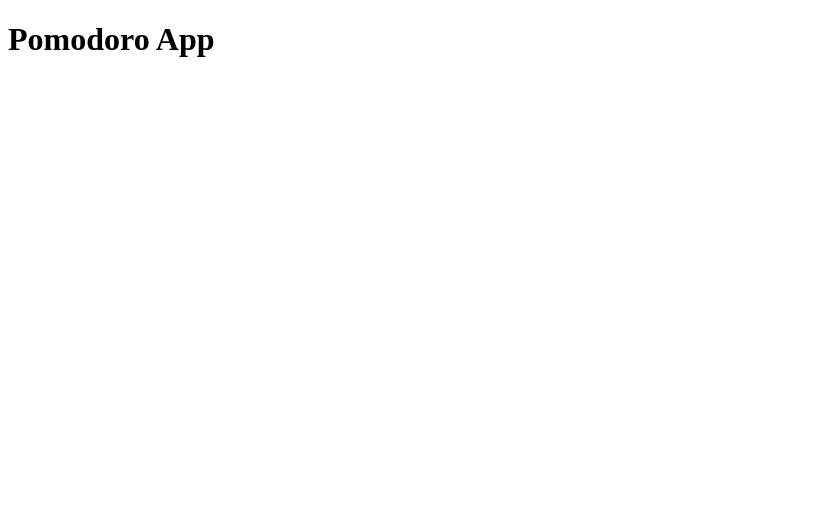
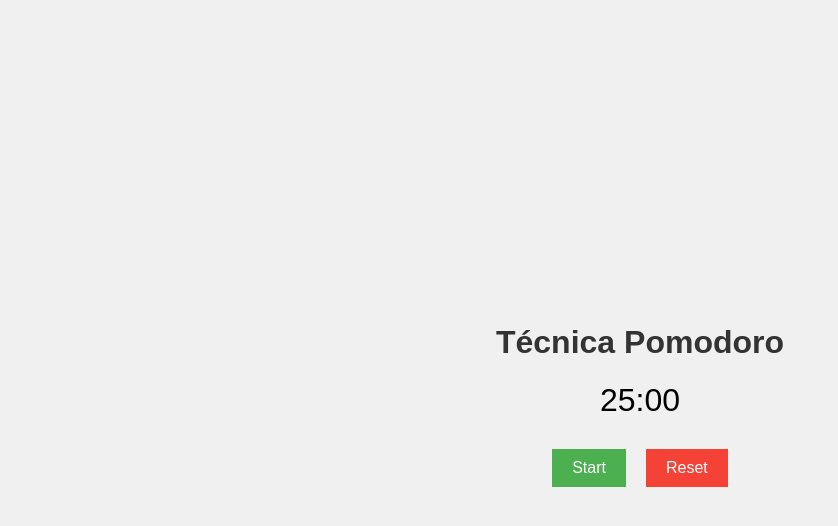
Before and after one commit to marcenico/pomodoro-app, a React (Vite) app: page / in a window 1280 px wide. Shown: the top 526 px of the page, without its empty margins (0-838 px from the left). Built offline with nearby package versions, Linux system fonts and the light colour scheme.

Commit message:
feat(main-funcionality): added the main functionality of pomodoro technique

```diff
--- a/src/App.jsx
+++ /dev/null
@@ -1,9 +0,0 @@
-function App() {
-  return (
-    <>
-      <h1>Pomodoro App</h1>
-    </>
-  );
-}
-
-export default App;
--- /dev/null
+++ b/src/PomodoroApp.jsx
@@ -0,0 +1,52 @@
+import { useEffect, useState } from 'react';
+import './styles.css';
+
+export const PomodoroApp = () => {
+  const [time, setTime] = useState({ minutes: 25, seconds: 0 });
+  const [isPaused, setIsPaused] = useState(true);
+
+  useEffect(() => {
+    let intervalId;
+    if (!isPaused) {
+      intervalId = setInterval(() => {
+        setTime((prevTime) => {
+          const { minutes, seconds } = prevTime;
+          if (minutes === 0 && seconds === 0) {
+            clearInterval(intervalId);
+            alert('¡Tiempo cumplido!');
+            setIsPaused(true);
+            return prevTime;
+          } else {
+            const newMinutes = seconds === 0 ? minutes - 1 : minutes;
+            const newSeconds = seconds === 0 ? 59 : seconds - 1;
+            return { minutes: newMinutes, seconds: newSeconds };
+          }
+        });
+      }, 1000);
+    } else {
+      clearInterval(intervalId);
+    }
+
+    return () => clearInterval(intervalId);
+  }, [isPaused]);
+
+  const startTimer = () => setIsPaused(false);
+  const pauseTimer = () => setIsPaused(true);
+  const resetTimer = () => {
+    setIsPaused(true);
+    setTime({ minutes: 25, seconds: 0 });
+  };
+
+  return (
+    <div className="container">
+      <h1>Técnica Pomodoro</h1>
+      <div id="timer">{`${time.minutes.toString().padStart(2, '0')}:${time.seconds.toString().padStart(2, '0')}`}</div>
+      <button id="startBtn" onClick={isPaused ? startTimer : pauseTimer}>
+        {isPaused ? 'Start' : 'Pause'}
+      </button>
+      <button id="resetBtn" onClick={resetTimer}>
+        Reset
+      </button>
+    </div>
+  );
+};
--- a/src/main.jsx
+++ b/src/main.jsx
@@ -1,9 +1,9 @@
 import React from 'react';
 import ReactDOM from 'react-dom/client';
-import App from './App.jsx';
+import { PomodoroApp } from './PomodoroApp.jsx';
 
 ReactDOM.createRoot(document.getElementById('root')).render(
   <React.StrictMode>
-    <App />
+    <PomodoroApp />
   </React.StrictMode>
 );
--- /dev/null
+++ b/src/styles.css
@@ -0,0 +1,46 @@
+body {
+  font-family: Arial, sans-serif;
+  margin: 0;
+  padding: 0;
+  display: flex;
+  justify-content: center;
+  align-items: center;
+  height: 100vh;
+  background-color: #f0f0f0;
+}
+.container {
+  text-align: center;
+}
+h1 {
+  color: #333;
+}
+#timer {
+  font-size: 2em;
+  margin: 20px 0;
+}
+#startBtn,
+#pauseBtn,
+#resetBtn {
+  padding: 10px 20px;
+  font-size: 1em;
+  margin: 10px;
+  cursor: pointer;
+}
+#startBtn {
+  background-color: #4caf50;
+  color: #fff;
+  border: none;
+}
+#startBtn:hover {
+  background-color: #45a049;
+}
+#pauseBtn,
+#resetBtn {
+  background-color: #f44336;
+  color: #fff;
+  border: none;
+}
+#pauseBtn:hover,
+#resetBtn:hover {
+  background-color: #d32f2f;
+}
```
